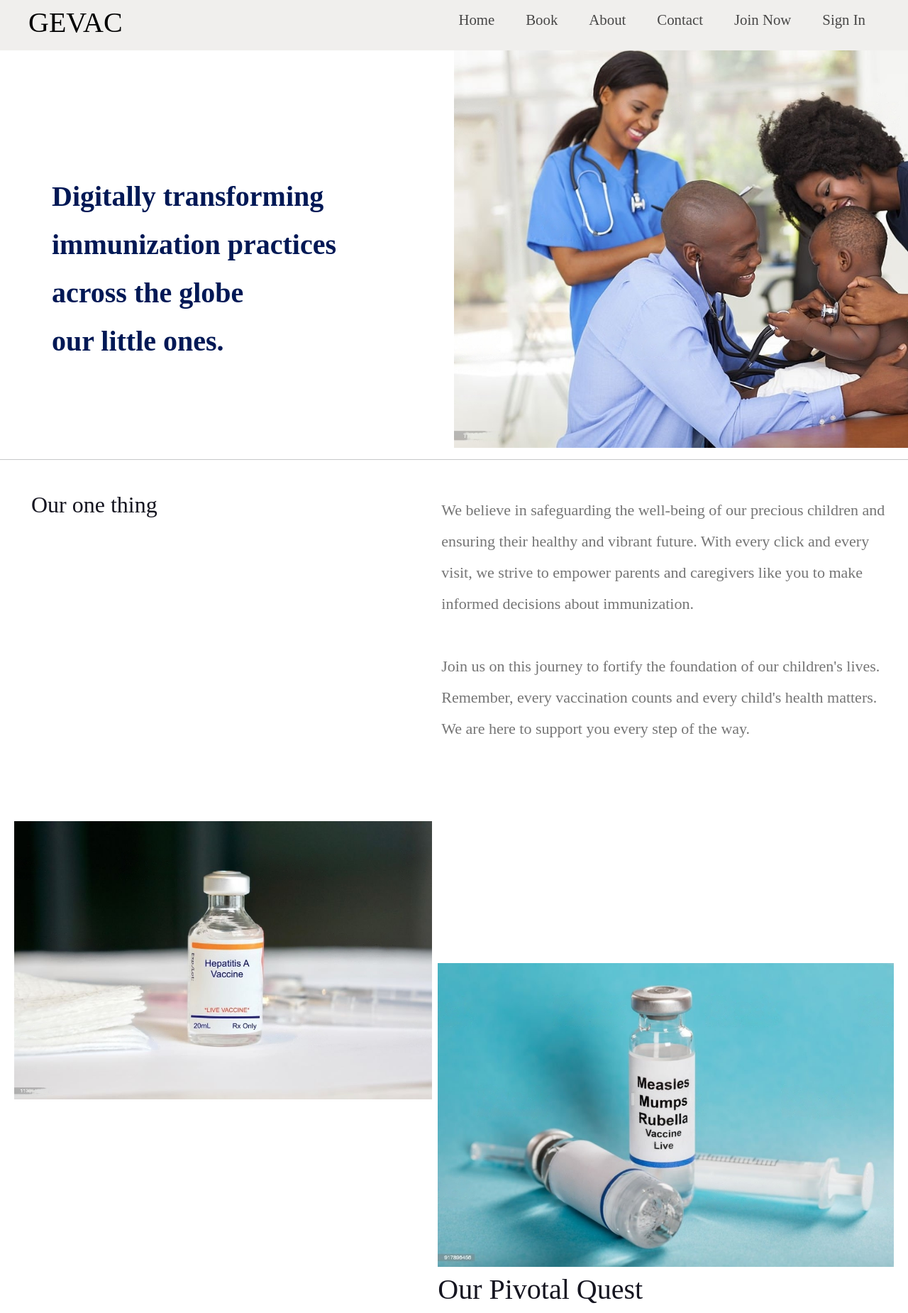
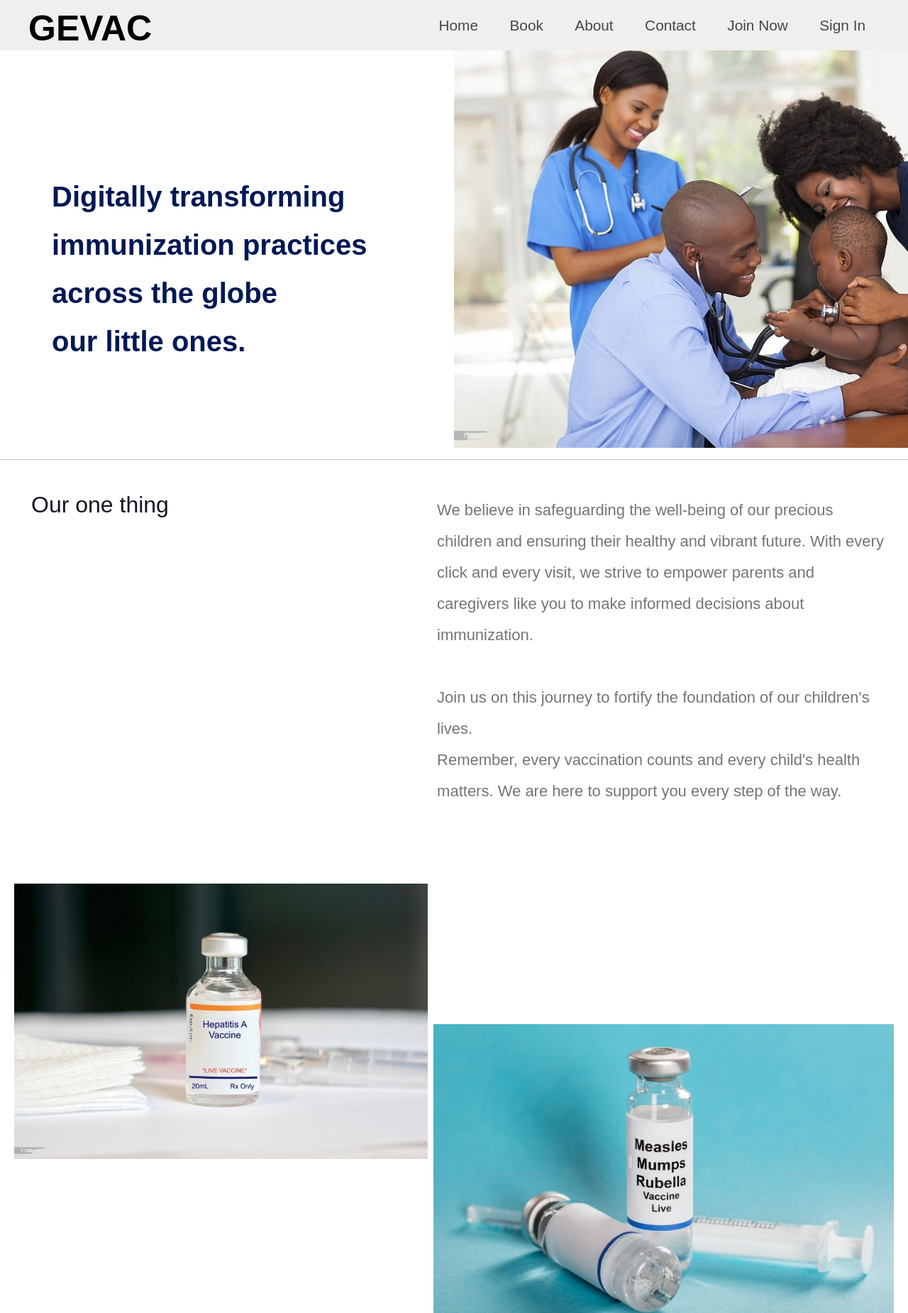
Before and after one commit to bushyhak/System, a Django app: page / in a window 1280 px wide. Shown: the top 1850 px of the page at 71% size. Run offline with Django 4.2, Linux system fonts and the light colour scheme; parts of the project's set-up code (start-up, migrations or seed data) failed here and were passed over; some web fonts are replaced.

Commit message:
Refactored fonts. styles, added gravatar custom tags

```diff
--- a/system/static/system/css/home.css
+++ b/system/static/system/css/home.css
@@ -1,26 +1,12 @@
-@font-face {
-    font-family: TT Wellingtons Trial Regular;
-    src: url(/system/templates/system/Fonts/TT\ Wellingtons\ Trial\ Regular.otf);
-}
-
-@font-face {
-    font-family: TT Wellingtons Trial Bold;
-    src: url(/system/templates/system/Fonts/TT\ Wellingtons\ Trial\ Bold.otf);
-}
-
-@font-face {
-    font-family: 'TT Wellingtons Trial DemiBold';
-    src: url(/system/templates/system/Fonts/TT\ Wellingtons\ Trial\ DemiBold.otf);
-}
-
-.intro{
+.intro {
     display: flex;
     flex-direction: row;
     width: 100%;
     min-height: 70vh;
 }
 
-.statement, .pic{
+.statement,
+.pic {
     width: 50%;
     display: flex;
     flex-direction: column;
@@ -28,41 +14,41 @@
     background-color: #fff;
 }
 
-.statement{
+.statement {
     color: #001855;
 
     /* color: rgb(15, 15,20);*/
     padding-left: 68px;
 }
 
-.sentiment{
+.sentiment {
     font-size: 2.5em;
-    line-height:145%;
+    line-height: 145%;
     display: flex;
-    flex-direction:column;
-    margin-top:30%;
-    flex-wrap:wrap;
-    white-space:nowrap;
+    flex-direction: column;
+    margin-top: 30%;
+    flex-wrap: wrap;
+    white-space: nowrap;
     width: 100%;
-    font-family: TT Wellingtons Trial DemiBold;
-    font-weight:900;
+    font-weight: 900;
     font-style: normal;
     padding-left: 0;
 
 }
+
 /* .wrapper {
     font-weight: 500;
     font-family: 'TT Wellingtons Trial DemiBold';
   } */
 
-.pic{
+.pic {
     background-image: url('../images/withparents2-transformed.jpeg');
     background-size: cover;
     outline: none;
     object-fit: contain;
 }
-.short{
-    font-family: TT Wellingtons Trial Regular;
+
+.short {
     font-style: none;
     font-weight: 200;
     font-size: 22px;
@@ -70,13 +56,12 @@
     color: #757575;
 }
 
-.ourmission h1{
+.ourmission h1 {
     font-weight: 500;
-    font-family: 'TT Wellingtons Trial DemiBold';
     font-size: 30px;
 }
-.praise p{
-    font-family: TT Wellingtons Trial Regular;
+
+.praise p {
     font-style: none;
     font-weight: 200;
     font-size: 22px;
@@ -97,25 +82,30 @@
         /* display: flex;
         align-items: center; */
     }
-    .statement, .pic {
+
+    .statement,
+    .pic {
         all: unset;
     }
+
     .sentiment {
         margin-top: 0;
         padding-top: 20px;
 
     }
+
     .sentiment p {
         text-shadow: 2px 2px 6px red;
         margin-left: 20px;
     }
+
     .pic {
         display: none;
     }
 }
 
 
-.our-thing{
+.our-thing {
     /* display: flex; */
     /* flex-direction: row; */
     width: 100%;
@@ -123,7 +113,8 @@
     background-color: #fff;
     padding: 20px;
 }
-.purpose{
+
+.purpose {
     border-color: blue;
     display: flex;
     flex-direction: column;
@@ -133,11 +124,11 @@
     color: #151520;
     font-style: normal;
     font-weight: 500;
-    font-family: TT Wellingtons Trial DemiBold;
     font-size: 20px;
     margin-top: 0;
     background-color: #fff;
 }
+
 .our-thing .purpose .wrapper {
     display: grid;
     box-sizing: border-box;
@@ -150,38 +141,45 @@
         "img3 img4";
     gap: 8px;
 }
+
 .our-thing .purpose .wrapper .one-thing {
     grid-area: one;
     padding: 0;
-    padding-left:24px ;
+    padding-left: 24px;
     /* --pl: 128px;
     padding-left: calc(var(--pl) - 20px); */
 }
+
 .our-thing .purpose .wrapper .img1 {
     grid-area: img1;
     display: block;
     width: 100%;
 }
+
 .our-thing .purpose .wrapper .short {
     grid-area: txt1;
     margin-bottom: 100px;
     line-height: 2;
 }
+
 .our-thing .purpose .wrapper .praise {
     grid-area: txt2;
     line-height: 2;
     padding-bottom: 15px;
 }
+
 .our-thing .purpose .wrapper .img2 {
     grid-area: img2;
     width: 100%;
 }
+
 .our-thing .purpose .wrapper .img3 {
     grid-area: img3;
     width: 100%;
     height: 100%;
     object-fit: cover;
 }
+
 .our-thing .purpose .wrapper .img4 {
     grid-area: img4;
     width: 100%;
@@ -197,9 +195,11 @@
             "img3"
             "img4";
     }
+
     .our-thing .purpose .wrapper .short {
         margin-bottom: 0;
     }
+
     .our-thing .purpose .wrapper .one-thing {
         padding-left: 0;
     }
@@ -210,7 +210,6 @@
 
 /* .container-1{
     width: 50%;
-    font-family: TT Wellingtons Trial Regular;
     font-style: normal;
     font-size:22px;
     font-weight: 400;
@@ -239,7 +238,6 @@
 }
 .ourmission{
     color: black;
-    font-family: TT Wellingtons Trial Regular;
     font-weight: bolder;
     font-size: 1.2em;
     line-height: 1.5;
@@ -287,7 +285,6 @@
     }
     .container-1{
         width: 100%;
-        font-family: TT Wellingtons Trial Regular;
         font-style: normal;
         font-size: 22px;
         font-weight: 400;
--- a/system/static/system/css/login.css
+++ b/system/static/system/css/login.css
@@ -1,12 +1,10 @@
 body {
   background-color: rgb(41, 51, 82);
-  font-family: "TT Wellingtons Trial Regular";
 }
 
 .logo-login {
-  font-family: "TT Wellingtons Trial ExtraBold";
   font-size: 2.5rem;
-  font-weight: bolder;
+  font-weight: 900;
   text-align: center;
   color: white;
   margin-top: 2rem;
@@ -23,7 +21,7 @@ body {
 
 .title-login {
   text-align: center;
-  font-weight: 900;
+  font-weight: 700;
 }
 
 .login-form form label {
--- a/system/static/system/css/main.css
+++ b/system/static/system/css/main.css
@@ -1,58 +1,57 @@
 @font-face {
-    font-family: "TT Wellingtons Trial Regular";
-    src: url("../Fonts/TT Wellingtons Trial Regular.otf");
+    font-family: "TT Wellingtons Trial";
+    src: url("../Fonts/TT Wellingtons Trial Regular.otf") format('opentype');
+    font-weight: 400;
 }
 
 @font-face {
-    font-family: "TT Wellingtons Trial Medium";
-    src: url("../Fonts/TT Wellingtons Trial Medium.otf");
+    font-family: "TT Wellingtons Trial";
+    src: url("../Fonts/TT Wellingtons Trial Medium.otf") format('opentype');
+    font-weight: 500;
 }
 
 @font-face {
-    font-family: "TT Wellingtons Trial Bold";
-    src: url("../Fonts/TT Wellingtons Trial Bold.otf");
+    font-family: "TT Wellingtons Trial";
+    src: url("../Fonts/TT Wellingtons Trial DemiBold.otf") format('opentype');
+    font-weight: 600;
 }
 
 @font-face {
-    font-family: "TT Wellingtons Trial ExtraBold";
-    src: url("../Fonts/TT Wellingtons Trial ExtraBold.otf");
-}
-
-.font-regular {
-    font-family: "TT Wellingtons Trial Regular";
-    font-weight: 400;
-}
-
-.font-medium {
-    font-family: "TT Wellingtons Trial Medium";
-    font-weight: 500;
-}
-
-.font-bold {
-    font-family: "TT Wellingtons Trial Bold";
+    font-family: "TT Wellingtons Trial";
+    src: url("../Fonts/TT Wellingtons Trial Bold.otf") format('opentype');
     font-weight: 700;
 }
 
-.font-extrabold {
-    font-family: "TT Wellingtons Trial ExtraBold";
+@font-face {
+    font-family: "TT Wellingtons Trial";
+    src: url("../Fonts/TT Wellingtons Trial ExtraBold.otf") format('opentype');
     font-weight: 800;
+}
+
+@font-face {
+    font-family: "TT Wellingtons Trial";
+    src: url("../Fonts/TT Wellingtons Trial Black.otf") format('opentype');
+    font-weight: 900;
 }
 
 * {
     padding: 0;
     margin: 0;
     text-decoration: none;
+    box-sizing: border-box;
+}
+
+ul,
+ol {
     list-style: none;
-    box-sizing: border-box;
 }
 
 html,
 body {
     width: 100%;
     min-height: 100vh;
-    /* height: 100%; */
     box-sizing: border-box;
-    font-family: "TT Wellingtons Trial Regular";
+    font-family: "TT Wellingtons Trial", sans-serif;
 }
 
 
@@ -64,22 +63,16 @@ body {
     color: black;
     height: 71px;
     width: 100%;
-    font-family: TT Wellingtons Trial Regular;
     padding: 0 40px;
 }
 
 .brand-title {
-    font-family: 'TT Wellingtons Trial ExtraBold';
     font-size: 50px;
     line-height: 80px;
     padding: 0;
     font-weight: 900;
     color: black;
 }
-
-/* .navbar ul {
-    margin-right: 20px;
-} */
 
 .navbar ul li {
     display: inline-block;
@@ -213,7 +206,6 @@ body {
     margin-bottom: auto;
     padding-bottom: 0;
     padding-top: 1px;
-    font-family: TT Wellingtons Trial Regular;
 }
 
 .socialIcons {
--- a/system/static/system/css/register.css
+++ b/system/static/system/css/register.css
@@ -1,13 +1,11 @@
 body {
   background-color: rgb(41, 51, 82);
-  font-family: "TT Wellingtons Trial Regular";
 }
 
 .brand {
   color: white;
-  font-family: "TT Wellingtons Trial ExtraBold";
   font-size: 2.5rem;
-  font-weight: bolder;
+  font-weight: 900;
   margin-top: 1rem;
   margin-bottom: 1rem;
   text-align: center;
@@ -23,7 +21,7 @@ body {
 
 .title {
   text-align: center;
-  font-weight: 900;
+  font-weight: 700;
 }
 
 #form p {
--- a/system/templates/main.html
+++ b/system/templates/main.html
@@ -42,7 +42,7 @@
     {% block navigation %}
     <nav class="navbar">
         <div class="my-logo">
-            <div class="brand-title"><h1>GEVAC</h1></div>
+            <h1 class="brand-title">GEVAC</h1>
             <a href="#" class="toggle-button" id="btnToggle">
                 <span class="bar"></span>
                 <span class="bar"></span>
--- a/system/templates/system/home.html
+++ b/system/templates/system/home.html
@@ -1,12 +1,8 @@
-<!-- home.html -->
-
-
 {% extends 'main.html' %}
 {% load static %}
 
 
 {% block content %}
-
 <div class="intro">
     <div class="statement">
         <h1 class="sentiment">
@@ -22,7 +18,6 @@
 </div>
 
 <hr>
-    <!-- <hr> -->
 
 <div class="our-thing">
     <div class="purpose">
@@ -62,5 +57,4 @@
         </div>
     </div>
 </div>
-
-{% endblock %}
+{% endblock content %}
```
Also changed, not shown: system/static/system/css/dashboard/base.css (+40 -73 lines), system/templates/system/dashboard/base.html (+19 -40 lines), system/templates/system/dashboard/card.html (added, +14 -0 lines), system/templatetags/custom_tags.py (+35 -0 lines). Lines whose indentation alone changed are shown as unchanged.
